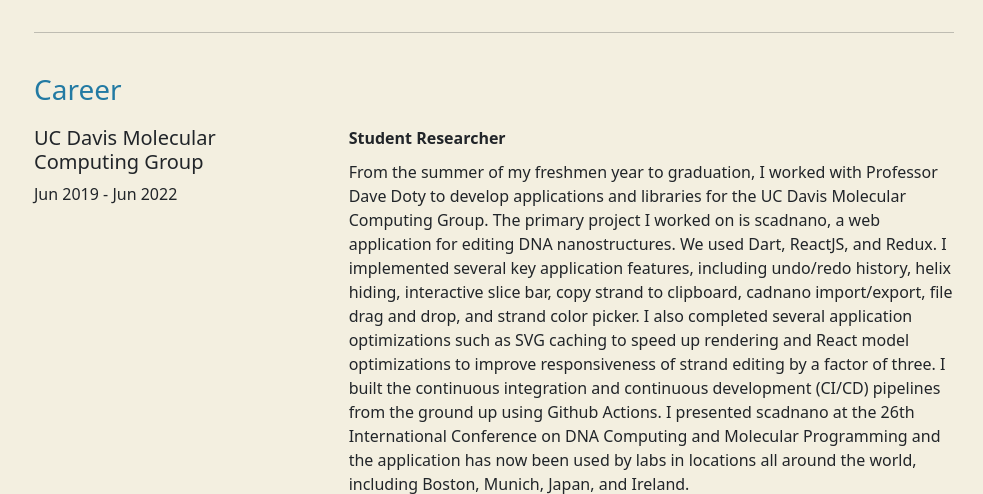
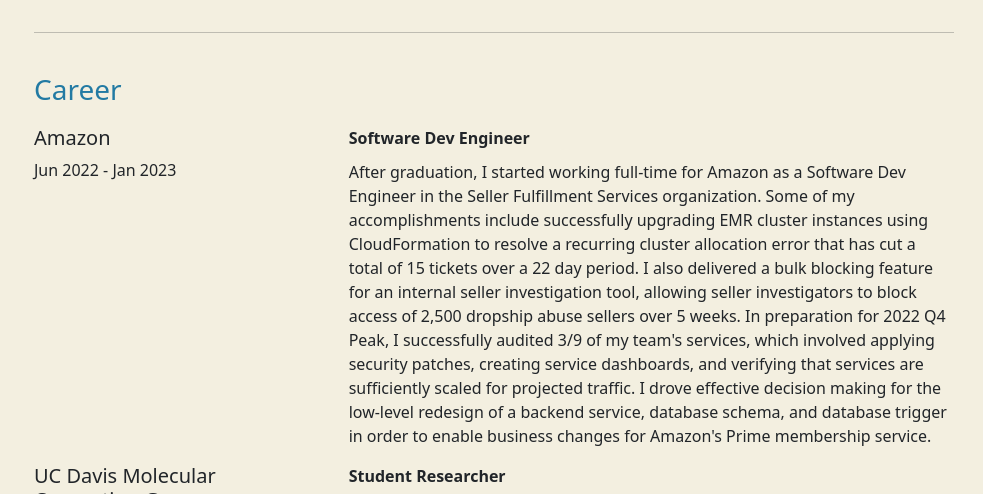
Before and after one commit to UnHumbleBen/benjaminllee, a plain HTML site: page index.html in a window 1280 px wide. Shown: the part 1580-2074 px from the top of the page, without its empty margins (146-1129 px from the left). Drawn offline with Linux system fonts and the light colour scheme.

Commit message:
Add amazon experience

```diff
--- a/index.html
+++ b/index.html
@@ -279,6 +279,29 @@
 
     <hr>
     <h3>Career</h3>
+    <div class="row">
+      <div class="col-lg-4">
+        <h4>Amazon</h4>
+        <p>Jun 2022 - Jan 2023</p>
+      </div>
+      <div class="col-lg-8">
+        <p>
+          <strong>Software Dev Engineer</strong>
+          <span>
+            After graduation, I started working full-time for Amazon as a Software Dev Engineer in the Seller Fulfillment Services organization.
+
+            Some of my accomplishments include  successfully upgrading EMR cluster instances using CloudFormation to resolve a recurring cluster allocation error that has cut a total of 15 tickets over a 22 day period.
+
+            I also delivered a bulk blocking feature for an internal seller investigation tool, allowing seller investigators to block access of 2,500 dropship abuse sellers over 5 weeks.
+
+            In preparation for 2022 Q4 Peak, I successfully audited 3/9 of my team's services, which involved applying security patches, creating service dashboards, and verifying that services are sufficiently scaled for projected traffic.
+
+            I drove effective decision making for the low-level redesign of a backend service, database schema, and database trigger in order to enable business
+            changes for Amazon's Prime membership service.
+          </span>
+        </p>
+      </div>
+    </div>
     <div class="row">
       <div class="col-lg-4">
         <h4>UC Davis Molecular Computing Group</h4>
```
